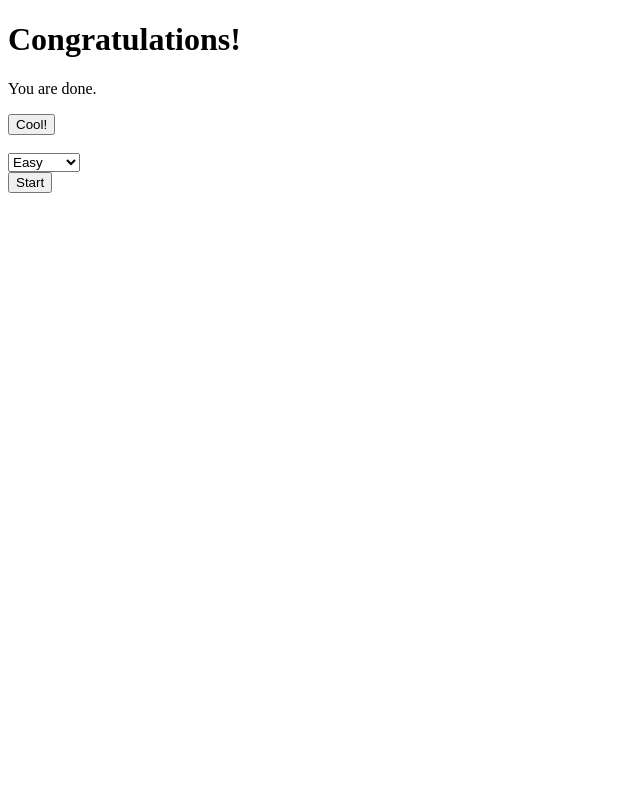
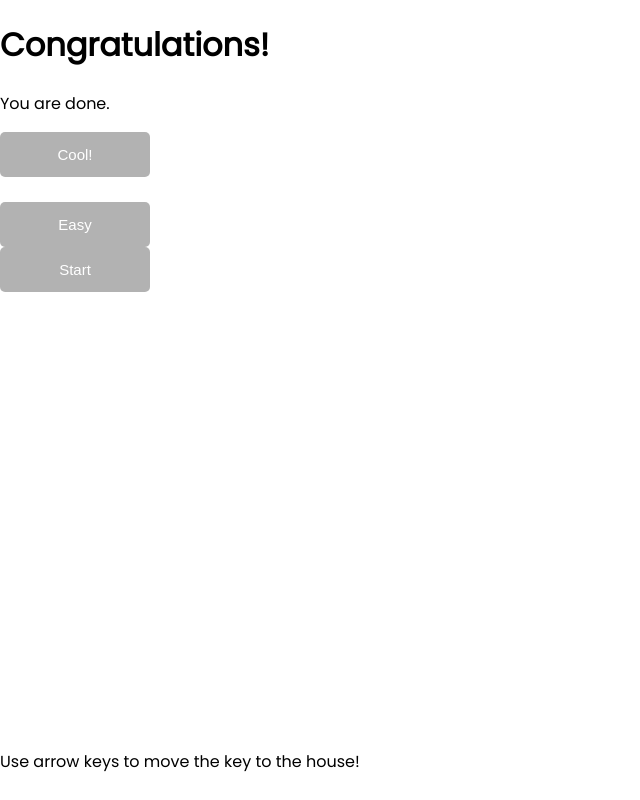
Before and after one commit to Liam-s-lind/Maze-Game-testing, a plain HTML site: page index.html in a window 1280 px wide. Shown: the top 800 px of the page, without its empty margins (0-640 px from the left). Drawn offline with Linux system fonts and the light colour scheme; files that its build step writes are made by us from their sources; files whose address does not match are found by name.

Commit message:
added forgotten link between html and css

```diff
--- a/assets/styles.css
+++ b/assets/styles.css
@@ -0,0 +1,50 @@
+@import url('https://fonts.googleapis.com/css2?family=Poppins&display=swap');
+
+html, body {
+    width: 100vw;
+    height: 100vh;
+    position: fixed;
+    padding: 0;
+    margin: 0;
+    top: 0;
+    bottom: 0;
+    left: 0;
+    right: 0;
+    background-color: #fff;
+    font-family: 'Poppins', sans-serif;
+}
+
+#view {
+    margin-top: 30px;
+}
+
+#mazeContainer {
+    top: 15px;
+    opacity: 0;
+    display: inline-block;
+    margin: auto;
+    border-radius: 10px;
+}
+
+#mazeContainer #mazeCanvas {
+    margin: 0;
+    display: block;
+    border: solid 2px black;
+    height: 400px;
+}
+
+input, select {
+    cursor: pointer;
+    background-color: rgba(0, 0, 0, 0.30);
+    height: 45px;
+    width: 150px;
+    padding: 10px;
+    border: none;
+    border-radius: 5px;
+    color: white;
+    display: inline-block;
+    font-size: 15px;
+    text-align: center;
+    text-decoration: none;
+    appearance: none;
+}
--- a/index.html
+++ b/index.html
@@ -4,6 +4,7 @@
     <meta charset="UTF-8">
     <meta http-equiv="X-UA-Compatible" content="IE=edge">
     <meta name="viewport" content="width=device-width, initial-scale=1.0">
+    <link rel="stylesheet" type="text/css" href="styles.css">
     <title>Maze</title>
 </head>
 <body>
```
